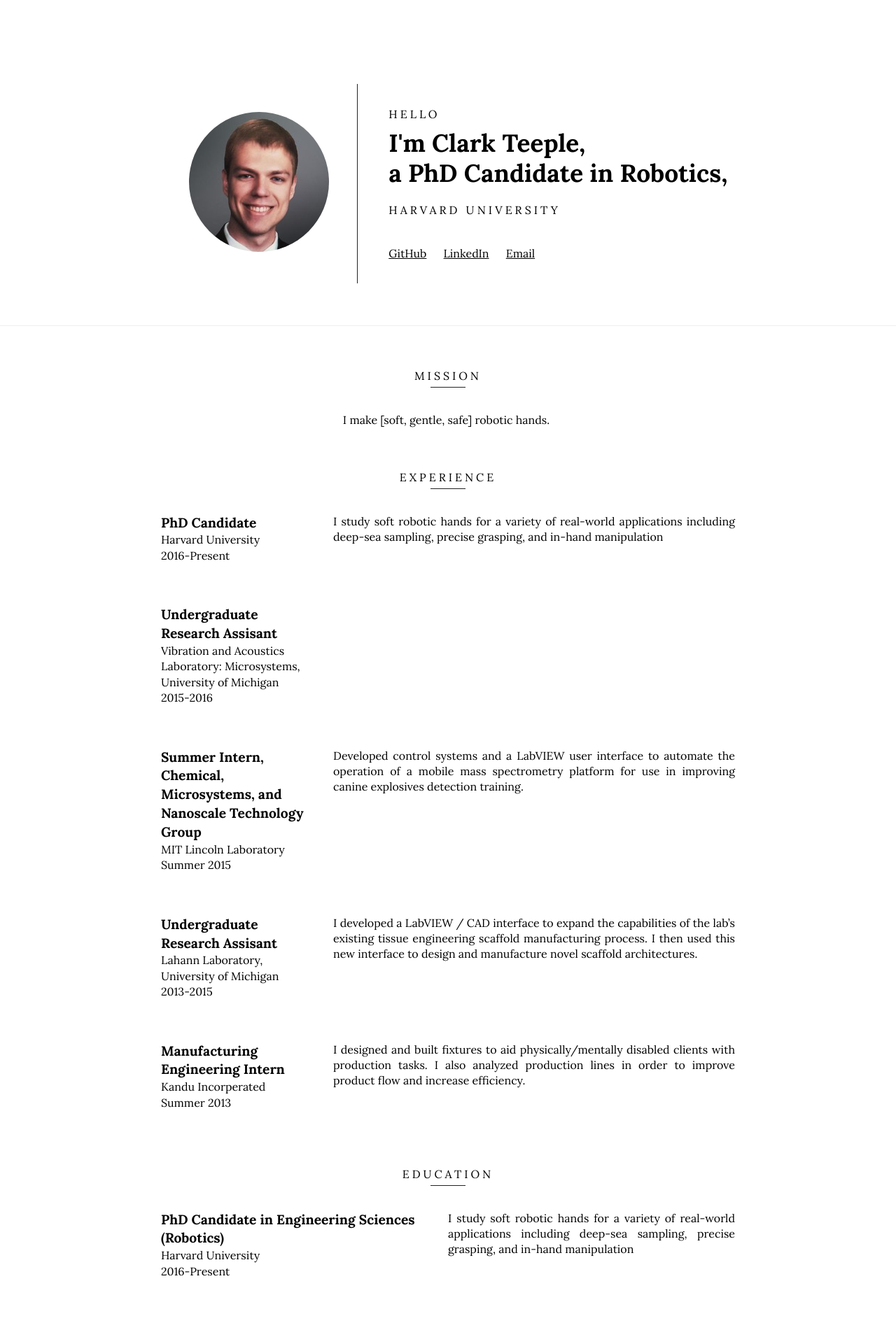
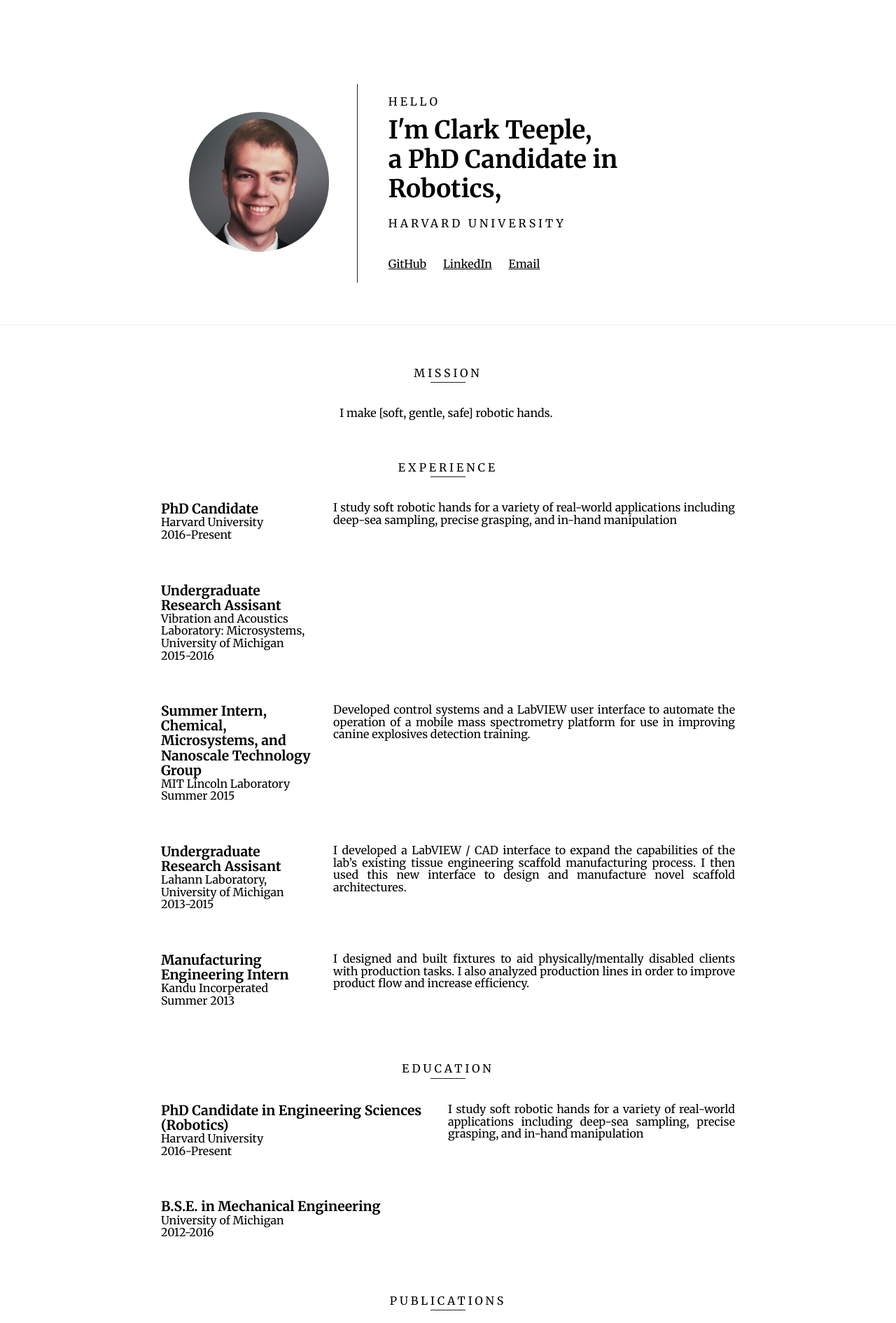
Before and after one commit to cbteeple/cbteeple.github.io, a Jekyll site: the page built from index.html, in a window 1280 px wide. Shown: the top 1891 px of the page at 70% size. Built offline with Jekyll 4.4.1, drawn with Linux system fonts in a browser that asks for light colours.

Commit message:
Update _typography.scss

```diff
--- a/_sass/_typography.scss
+++ b/_sass/_typography.scss
@@ -1,14 +1,14 @@
 // @name Typography
 // @description All typography settings and styles
 
-@import url(https://fonts.googleapis.com/css?family=Lora:400,700|Playfair+Display:400,700,900);
+@import url(https://fonts.googleapis.com/css?family=Merriweather:400,700|Playfair+Display:400,700,900);
 
 // Our variables
-$base-font-family: "Lora", Helvetica, Arial, sans-serif;
+$base-font-family: "Merriweather", Helvetica, Arial, sans-serif;
 $base-font-size:   16px;
 
 body {
     font-family: $base-font-family, serif;
     font-size: $base-font-size;
-    line-height: 1.4;
+    line-height: 1.1;
 }
```
